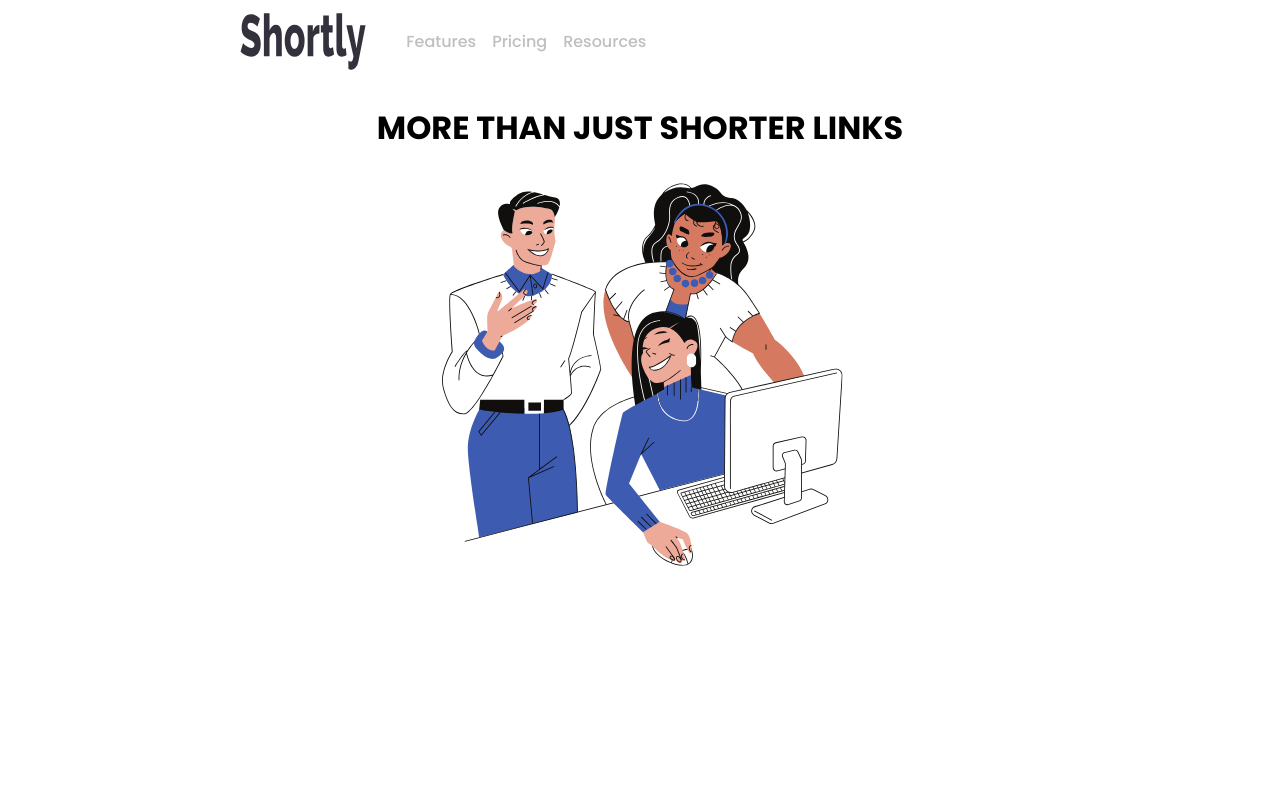
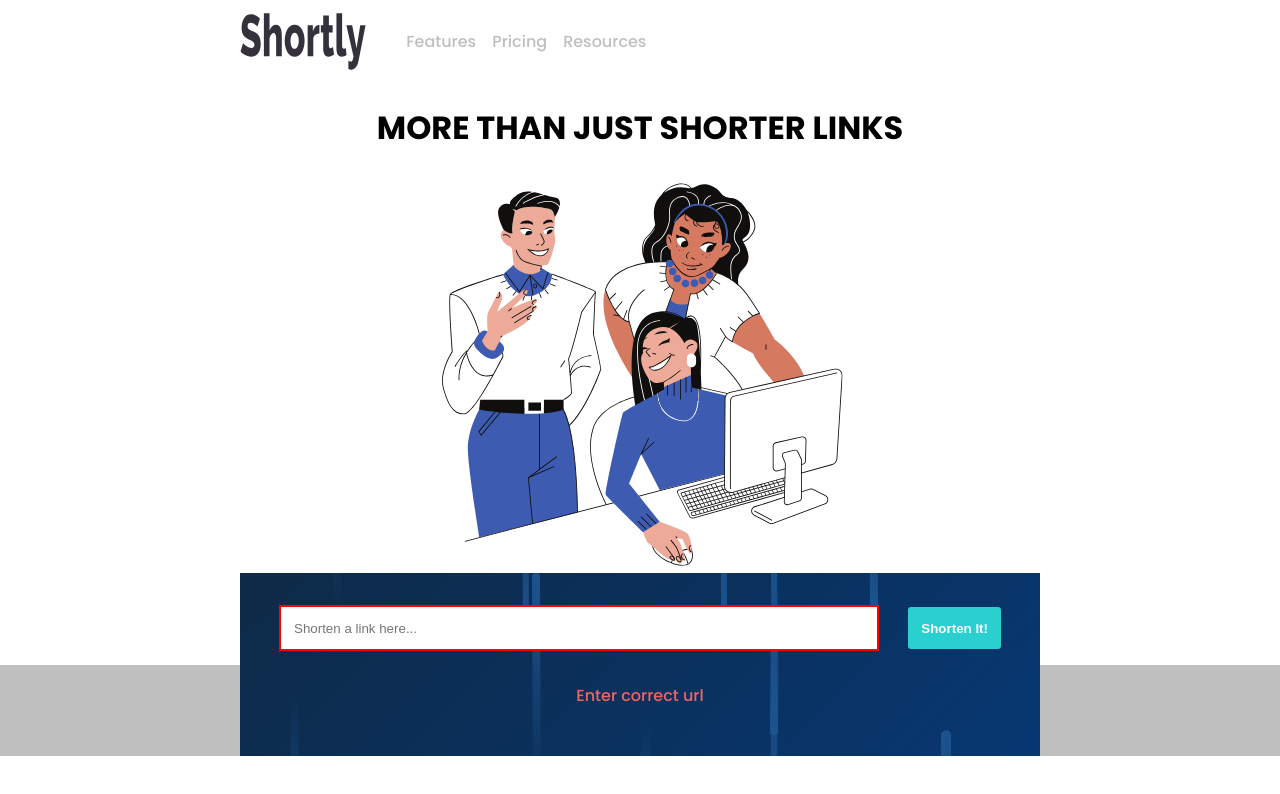
Before and after one commit to mukeshgurpude/next-shortner, a Next.js app: page / in a window 1280 px wide. Shown: the top 794 px of the page. Built offline with nearby package versions, Linux system fonts and the light colour scheme.

Commit message:
feat: add base input

```diff
--- a/components/input.js
+++ b/components/input.js
@@ -1,18 +1,48 @@
+import { useReducer } from 'react'
 import styled from 'styled-components'
-import { flex, layout } from 'styled-system'
+import { color, layout, variant } from 'styled-system'
+import Button from '../styles/button'
+
+function reducer(prevstate, action) {
+  switch(action.type) {
+    case 'input':
+      return { ...prevstate, url: action.text, error: '' }
+
+    case 'error':
+      return { ...prevstate, error: action.error }
+
+    case 'reset':
+      return { error: '', url: '' }
+  }
+  return prevstate
+}
 
 export default function Input({ addLink }) {
+  const [ state, dispatch ] = useReducer(reducer, { error: 'Enter correct url', url: '' })
+
+  function shorten_url(event) {
+    event.preventDefault()
+    dispatch({ type: 'error', error: 'Test' })
+  }
+
   return <Wrapper>
     <Landing>
       <h1>MORE THAN JUST SHORTER LINKS</h1>
       <ImageWrapper />
     </Landing>
-    <Form></Form>
+    <FormWrapper>
+      <Form onSubmit={shorten_url}>
+        <input type='url' value={state.url} placeholder='Shorten a link here...'
+          onChange={(e) => dispatch({ type: 'input', text: e.target.value })}
+          required className={state.error && 'error'} />
+        <Button variant='default' type='submit'>Shorten It!</Button>
+        {state.error && <Error color='secondary'>{state.error}</Error>}
+      </Form>
+    </FormWrapper>
   </Wrapper>
 }
 
 const Wrapper = styled('div')({
-  display: 'flex',
   textAlign: 'center',
   '& h1': { zIndex: 2 }
 }, layout)
@@ -34,4 +64,30 @@ const ImageWrapper = styled.div`
   max-width: 100%;
   margin: 0 auto;
 `
-const Form = styled.form``
+const FormWrapper = styled.div`
+  width: 100%;
+  background: linear-gradient(to bottom, transparent 50%, #bfbfbf 50%);
+`
+const Form = styled.form`
+  background-image: url(/Meteor.svg);
+  max-width: min(800px, 90vw);
+  padding: 2rem;
+  margin: 0 auto;
+  display: flex;
+  gap: 1rem;
+  justify-content: space-around;
+  flex-wrap: wrap;
+  align-items: center;
+  & input {
+    width: min(90%, 600px);
+    padding: 1em;
+  }
+  & .error {
+    border: 2px solid red;
+  }
+`
+const Error = styled.p`
+  ${color}
+  display: block;
+  width: 100%;
+`
--- a/pages/index.js
+++ b/pages/index.js
@@ -8,6 +8,6 @@ export default function Home() {
   }
 
   return <>
-    <Input />
+    <Input addLink={addLink} />
   </>
 }
--- /dev/null
+++ b/styles/button.js
@@ -0,0 +1,26 @@
+import styled from 'styled-components';
+import { color, variant } from 'styled-system';
+
+const Button = styled('button')({
+  border: 'none',
+  padding: '1em',
+  fontWeight: 'bold',
+  cursor: 'pointer',
+  borderRadius: '.2rem'
+}, color, variant({
+  variants: {
+    default: {
+      bg: 'primary.cyan',
+      color: '#fff',
+      '&:hover': {
+        filter: 'brightness(150%)'
+      }
+    },
+    active: {
+      bg: 'primary.violet',
+      color: '#fff'
+    }
+  }
+}))
+
+export default Button
```
